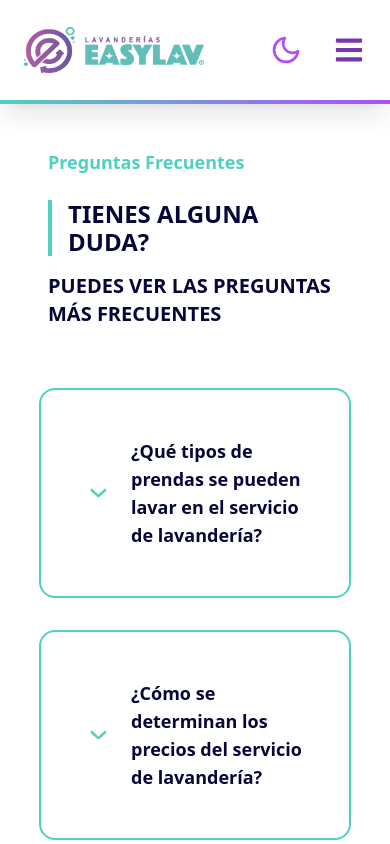
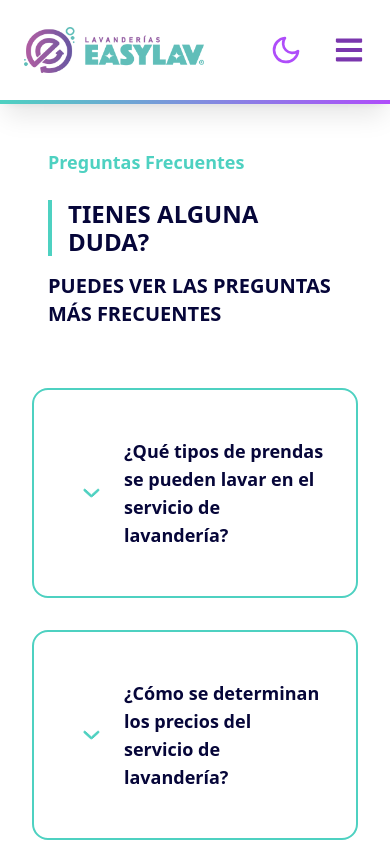
Before and after one commit to dspwebstudiomx/easylav-react, a React (Vite) app: page /preguntas-frecuentes in a window 390 px wide. Shown: the top 844 px of the page. Built offline with nearby package versions, Linux system fonts and the light colour scheme.

Commit message:
Refactors Accordion component for improved width handling and centers the layout

```diff
--- a/src/components/accordion/Accordion.jsx
+++ b/src/components/accordion/Accordion.jsx
@@ -20,11 +20,11 @@ const Accordion = ({ description, title, height }) => {
   };
 
   const styles = {
-    width: 'w-[80svw] lg:w-[310px] h-[140px]',
+    width: 'w-full lg:w-[310px] h-[140px]',
   }
 
   return (
-    <div className='w-auto rounded-lg'>
+    <div className='w-auto rounded-lg mx-auto'>
       <button
         className={`flex text-left ${styles.width} ${height} p-8 bg-light text-dark items-center justify-start ${!active ? 'rounded-2xl border-2 border-primary' : 'rounded-t-2xl border-t-2 border-l-2 border-t-primary border-l-primary'} border-r-2 border-r-primary mx-auto`}
         onClick={() => handleToggle()}
```
